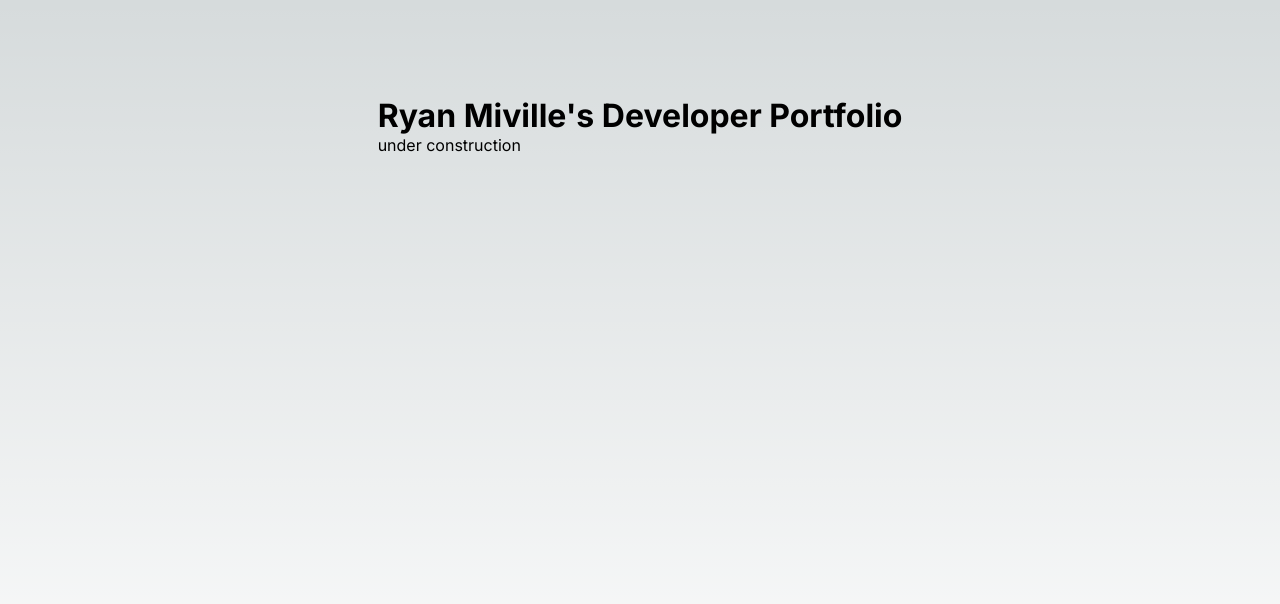
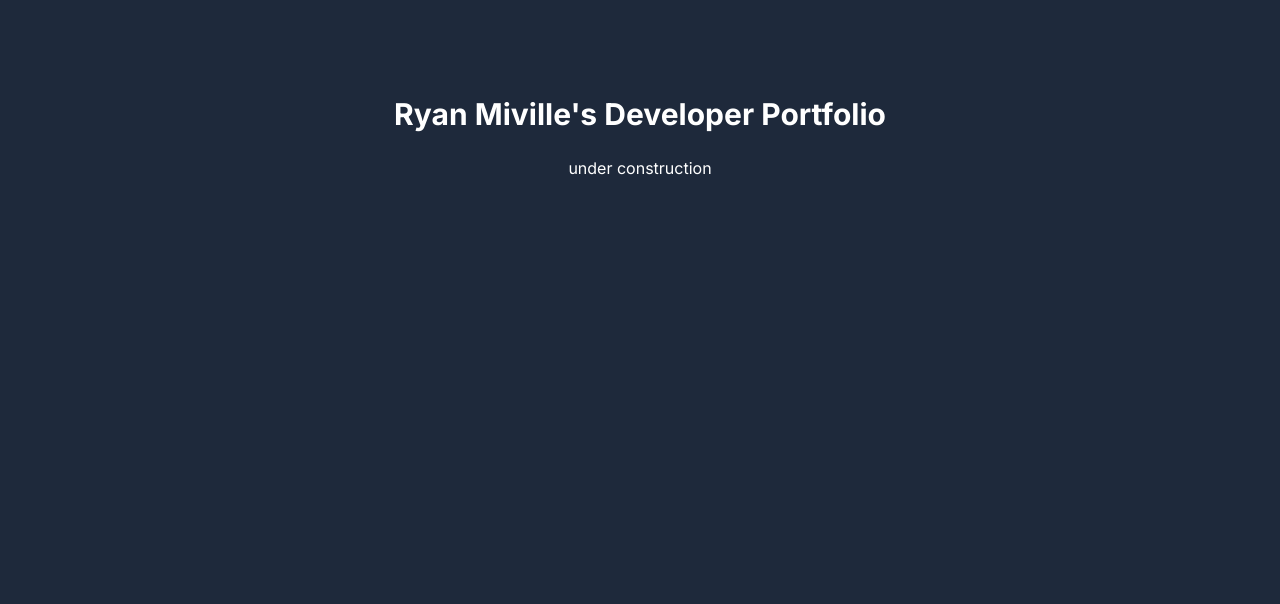
Before and after one commit to ryanmiville/rymi.dev, a Next.js app: page / in a window 1280 px wide. Shown: the top 604 px of the page. Built offline with nearby package versions, Linux system fonts and the light colour scheme.

Commit message:
add tailwind

```diff
--- a/app/globals.css
+++ b/app/globals.css
@@ -1,107 +1,6 @@
-:root {
-  --max-width: 1100px;
-  --border-radius: 12px;
-  --font-mono: ui-monospace, Menlo, Monaco, 'Cascadia Mono', 'Segoe UI Mono',
-    'Roboto Mono', 'Oxygen Mono', 'Ubuntu Monospace', 'Source Code Pro',
-    'Fira Mono', 'Droid Sans Mono', 'Courier New', monospace;
-
-  --foreground-rgb: 0, 0, 0;
-  --background-start-rgb: 214, 219, 220;
-  --background-end-rgb: 255, 255, 255;
-
-  --primary-glow: conic-gradient(
-    from 180deg at 50% 50%,
-    #16abff33 0deg,
-    #0885ff33 55deg,
-    #54d6ff33 120deg,
-    #0071ff33 160deg,
-    transparent 360deg
-  );
-  --secondary-glow: radial-gradient(
-    rgba(255, 255, 255, 1),
-    rgba(255, 255, 255, 0)
-  );
-
-  --tile-start-rgb: 239, 245, 249;
-  --tile-end-rgb: 228, 232, 233;
-  --tile-border: conic-gradient(
-    #00000080,
-    #00000040,
-    #00000030,
-    #00000020,
-    #00000010,
-    #00000010,
-    #00000080
-  );
-
-  --callout-rgb: 238, 240, 241;
-  --callout-border-rgb: 172, 175, 176;
-  --card-rgb: 180, 185, 188;
-  --card-border-rgb: 131, 134, 135;
-}
-
-@media (prefers-color-scheme: dark) {
-  :root {
-    --foreground-rgb: 255, 255, 255;
-    --background-start-rgb: 0, 0, 0;
-    --background-end-rgb: 0, 0, 0;
-
-    --primary-glow: radial-gradient(rgba(1, 65, 255, 0.4), rgba(1, 65, 255, 0));
-    --secondary-glow: linear-gradient(
-      to bottom right,
-      rgba(1, 65, 255, 0),
-      rgba(1, 65, 255, 0),
-      rgba(1, 65, 255, 0.3)
-    );
-
-    --tile-start-rgb: 2, 13, 46;
-    --tile-end-rgb: 2, 5, 19;
-    --tile-border: conic-gradient(
-      #ffffff80,
-      #ffffff40,
-      #ffffff30,
-      #ffffff20,
-      #ffffff10,
-      #ffffff10,
-      #ffffff80
-    );
-
-    --callout-rgb: 20, 20, 20;
-    --callout-border-rgb: 108, 108, 108;
-    --card-rgb: 100, 100, 100;
-    --card-border-rgb: 200, 200, 200;
-  }
-}
-
-* {
-  box-sizing: border-box;
-  padding: 0;
-  margin: 0;
-}
-
-html,
-body {
-  max-width: 100vw;
-  overflow-x: hidden;
-}
-
-body {
-  color: rgb(var(--foreground-rgb));
-  background: linear-gradient(
-      to bottom,
-      transparent,
-      rgb(var(--background-end-rgb))
-    )
-    rgb(var(--background-start-rgb));
-}
-
-a {
-  color: inherit;
-  text-decoration: none;
-}
-
-@media (prefers-color-scheme: dark) {
-  html {
-    color-scheme: dark;
-  }
-}
+@tailwind base;
+@tailwind components;
+@tailwind utilities;
+@tailwind base;
+@tailwind components;
+@tailwind utilities;
--- a/app/layout.tsx
+++ b/app/layout.tsx
@@ -14,7 +14,7 @@ export default function RootLayout({
   children: React.ReactNode
 }) {
   return (
-    <html lang="en">
+    <html lang="en" className="bg-slate-800 text-white">
       <body>{children}</body>
     </html>
   )
--- a/app/page.tsx
+++ b/app/page.tsx
@@ -6,8 +6,9 @@ const inter = Inter({ subsets: ['latin'] })
 export default function Home() {
   return (
     <main className={styles.main}>
-      <div className={inter.className}>
-        <h1>Ryan Miville&apos;s Developer Portfolio</h1>
+      <div className={inter.className + " text-center"}>
+        <h1 className="font-bold text-3xl">Ryan Miville&apos;s Developer Portfolio</h1>
+        <br></br>
         <p>under construction</p>
       </div>
     </main>
--- a/package.json
+++ b/package.json
@@ -18,5 +18,10 @@
     "react": "18.2.0",
     "react-dom": "18.2.0",
     "typescript": "5.0.2"
+  },
+  "devDependencies": {
+    "autoprefixer": "^10.4.14",
+    "postcss": "^8.4.21",
+    "tailwindcss": "^3.2.7"
   }
 }
--- /dev/null
+++ b/postcss.config.js
@@ -0,0 +1,6 @@
+module.exports = {
+  plugins: {
+    tailwindcss: {},
+    autoprefixer: {},
+  },
+}
--- /dev/null
+++ b/tailwind.config.js
@@ -0,0 +1,12 @@
+/** @type {import('tailwindcss').Config} */
+module.exports = {
+  content: [
+    "./app/**/*.{js,ts,jsx,tsx}",
+    "./pages/**/*.{js,ts,jsx,tsx}",
+    "./components/**/*.{js,ts,jsx,tsx}",
+  ],
+  theme: {
+    extend: {},
+  },
+  plugins: [],
+}
```
Also changed, not shown: 1 other file (tests, documents, lock files or other folders).
